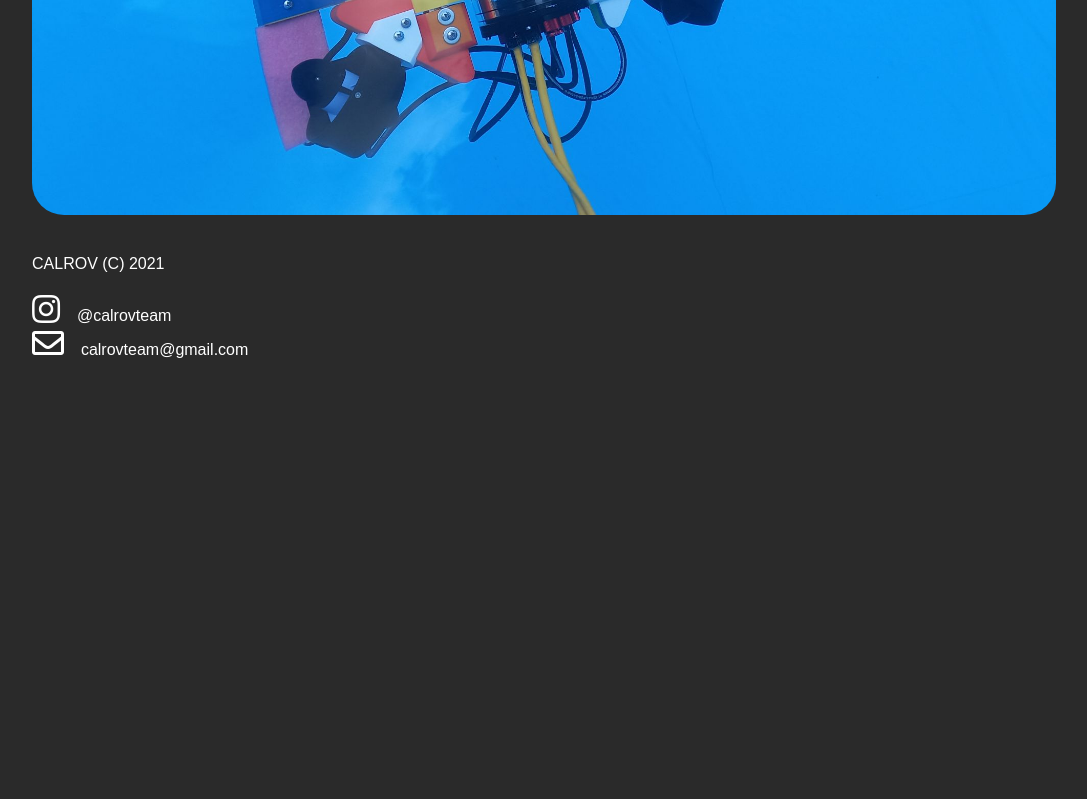
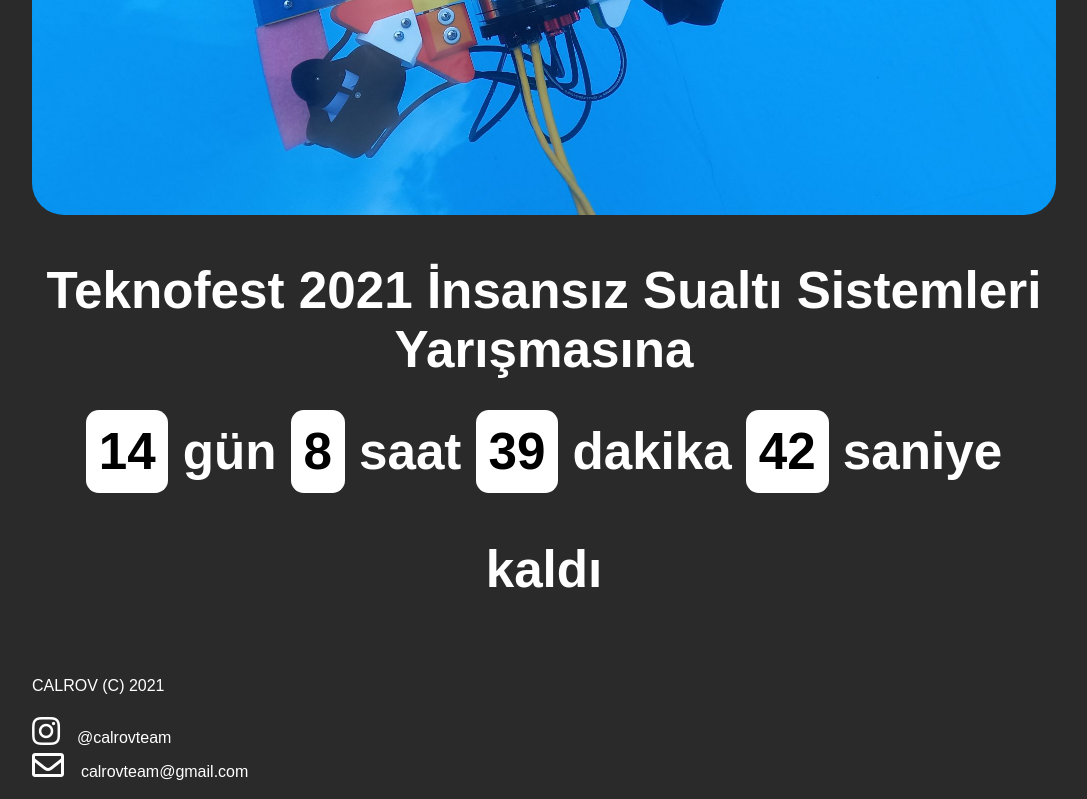
Before and after one commit to electromeow/calrov-website, a website: page index.html in a window 1280 px wide. Shown: the part 477-1276 px from the top of the page, without its empty margins (96-1183 px from the left). Before the commit the page ends 854 px from the top, so only its background shows below. Drawn offline with nearby package versions, Linux system fonts and the light colour scheme; files that its build step writes are made by us from their sources; files whose address does not match are found by name.

Commit message:
Add countdown in the homepage

```diff
--- a/index.html
+++ b/index.html
@@ -85,6 +85,18 @@
           <h1>CALROV</h1>
           <h2>Cağaloğlu Anadolu Lisesi İnsansız Su Altı Sistemleri Takımı</h2>
         </div>
+        <br />
+        <div id="countdown">
+          <h1>Teknofest 2021 İnsansız Sualtı Sistemleri Yarışmasına</h1>
+          <h2 id="timelastuntilteknofest">
+            <span class="countdown-number"></span> gün
+            <span class="countdown-number"></span> saat
+            <span class="countdown-number"></span> dakika
+            <span class="countdown-number"></span> saniye <br /><br />
+            kaldı
+          </h2>
+          <script src="/scripts/countdown.js" type="module"></script>
+        </div>
       </section>
       <br />
       <br />
--- a/sass/homepage.sass
+++ b/sass/homepage.sass
@@ -13,3 +13,22 @@
       top: 1em
       @media screen and (max-width: 70em)
         font-size: 4vw
+    div#countdown
+      h1
+        font-size: 4vw
+        text-align: center
+        @media screen and (max-width: 70em)
+          font-size: 7vw
+      h2
+        font-size: 4vw
+        text-align: center
+        @media screen and (max-width: 70em)
+          font-size: 6vw
+        span.countdown-number
+          background-color: white
+          color: black
+          padding: 1vw
+          border-radius: 1vw
+          @media screen and (max-width: 70em)
+            border-radius: 1vw
+            padding: 1vw
--- /dev/null
+++ b/scripts/countdown.js
@@ -0,0 +1,13 @@
+import parseMilliseconds from "./parse-ms.js";
+const countdownElement = document.getElementById(
+  "timelastuntilteknofest"
+);
+setInterval(() => {
+  const milliseconds = 1631772000000 - Date.now();
+  const parsed = parseMilliseconds(milliseconds);
+  const spans = countdownElement.getElementsByTagName("span");
+  spans[0].textContent = parsed.days;
+  spans[1].textContent = parsed.hours;
+  spans[2].textContent = parsed.minutes;
+  spans[3].textContent = parsed.seconds;
+}, 10);
--- /dev/null
+++ b/scripts/parse-ms.js
@@ -0,0 +1,21 @@
+/*
+Copyright (c) Sindre Sorhus <sindresorhus@gmail.com> (https://sindresorhus.com)
+Permission is hereby granted, free of charge, to any person obtaining a copy of this software and associated documentation files (the "Software"), to deal in the Software without restriction, including without limitation the rights to use, copy, modify, merge, publish, distribute, sublicense, and/or sell copies of the Software, and to permit persons to whom the Software is furnished to do so, subject to the following conditions:
+The above copyright notice and this permission notice shall be included in all copies or substantial portions of the Software.
+THE SOFTWARE IS PROVIDED "AS IS", WITHOUT WARRANTY OF ANY KIND, EXPRESS OR IMPLIED, INCLUDING BUT NOT LIMITED TO THE WARRANTIES OF MERCHANTABILITY, FITNESS FOR A PARTICULAR PURPOSE AND NONINFRINGEMENT. IN NO EVENT SHALL THE AUTHORS OR COPYRIGHT HOLDERS BE LIABLE FOR ANY CLAIM, DAMAGES OR OTHER LIABILITY, WHETHER IN AN ACTION OF CONTRACT, TORT OR OTHERWISE, ARISING FROM, OUT OF OR IN CONNECTION WITH THE SOFTWARE OR THE USE OR OTHER DEALINGS IN THE SOFTWARE.
+*/
+export default function parseMilliseconds(milliseconds) {
+  if (typeof milliseconds !== "number") {
+    throw new TypeError("Expected a number");
+  }
+
+  return {
+    days: Math.trunc(milliseconds / 86400000),
+    hours: Math.trunc(milliseconds / 3600000) % 24,
+    minutes: Math.trunc(milliseconds / 60000) % 60,
+    seconds: Math.trunc(milliseconds / 1000) % 60,
+    milliseconds: Math.trunc(milliseconds) % 1000,
+    microseconds: Math.trunc(milliseconds * 1000) % 1000,
+    nanoseconds: Math.trunc(milliseconds * 1e6) % 1000
+  };
+}
```
